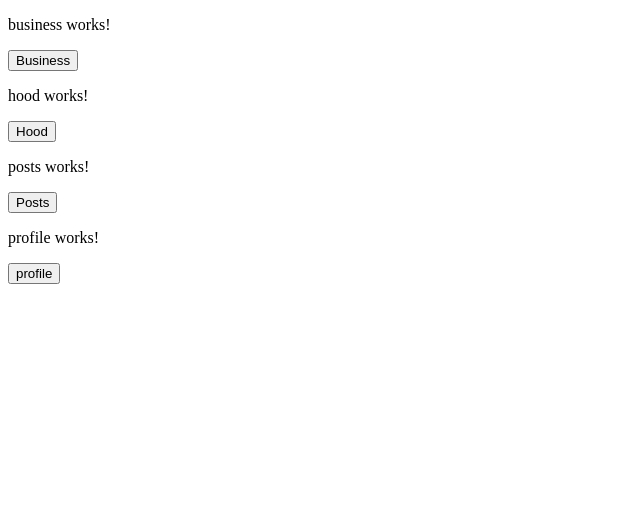
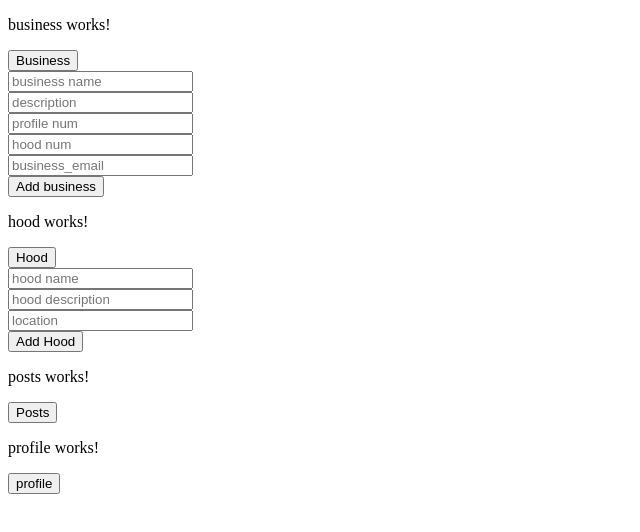
Before and after one commit to Burence1/hood, an Angular app: page / in a window 1280 px wide. Shown: the top 532 px of the page, without its empty margins (0-640 px from the left). Built offline with nearby package versions, Linux system fonts and the light colour scheme.

Commit message:
add update hood and business profiles

```diff
--- a/src/app/app.module.ts
+++ b/src/app/app.module.ts
@@ -3,7 +3,8 @@ import { ProfileService } from './services/profile/profile.service';
 import { HoodServiceService } from './services/hood/hood-service.service';
 import { NgModule } from '@angular/core';
 import { BrowserModule } from '@angular/platform-browser';
-import { HttpClientModule } from '@angular/common/http';
+import { HttpClientModule,HttpClientXsrfModule } from '@angular/common/http';
+import { FormsModule } from '@angular/forms';
 
 import { AppRoutingModule } from './app-routing.module';
 import { AppComponent } from './app.component';
@@ -11,6 +12,7 @@ import { HoodComponent } from './components/hood/hood.component';
 import { BusinessComponent } from './components/business/business.component';
 import { PostsComponent } from './components/posts/posts.component';
 import { ProfileComponent } from './components/profile/profile.component';
+
 
 
 @NgModule({
@@ -25,6 +27,8 @@ import { ProfileComponent } from './components/profile/profile.component';
     BrowserModule,
     AppRoutingModule,
     HttpClientModule,
+    FormsModule,
+    // HttpClientXsrfModule.withOptions({ headerName:"csrftoken"}),
   ],
   providers: [HoodServiceService,ProfileService,PostService],
   bootstrap: [AppComponent]
--- a/src/app/components/business/business.component.html
+++ b/src/app/components/business/business.component.html
@@ -9,3 +9,13 @@
     <li>hood: {{business.neighborhood}}</li>
   </ul>
 </div>
+
+<form #businessPost="ngForm" (ngSubmit)="onSubmit(businessPost.value)" method="POST">
+  <input type="text" name="business_name" ngModel placeholder="business name"><br>
+  <input type="text" name="business_desc" ngModel placeholder="description"><br>
+  <input type="text" name="profile" ngModel placeholder="profile num"><br>
+  <input type="text" name="neighborhood" ngModel placeholder="hood num"><br>
+  <input type="email" name="business_email" ngModel placeholder="business_email"><br>
+
+  <button type="submit">Add business</button>
+</form>
--- a/src/app/components/business/business.component.ts
+++ b/src/app/components/business/business.component.ts
@@ -24,7 +24,12 @@ export class BusinessComponent implements OnInit {
       }
     );
   }
+  onSubmit(business:any){
+    this.businessservice.create(business).subscribe((result)=>{
+      console.warn("result",result)
+    })
+    console.warn(business)
+  }
   ngOnInit(): void {
   }
-
 }
--- a/src/app/components/hood/hood.component.html
+++ b/src/app/components/hood/hood.component.html
@@ -8,3 +8,11 @@
   <li>location: {{hood.location}}</li>
 </ul>
 </div>
+
+<form #hoodPost="ngForm" (ngSubmit)="onSubmit(hoodPost.value)" method="POST">
+  <input type="text" name="name" ngModel placeholder="hood name"><br>
+  <input type="text" name="hood_desc" ngModel placeholder="hood description"><br>
+  <input type="text" name="location" ngModel placeholder="location"><br>
+
+  <button type="submit">Add Hood</button>
+</form>
--- a/src/app/components/hood/hood.component.ts
+++ b/src/app/components/hood/hood.component.ts
@@ -26,6 +26,12 @@ export class HoodComponent implements OnInit {
      }
      );
    }
+  onSubmit(hood: any) {
+    this.hoodservice.create(hood).subscribe((result) => {
+      console.warn("result", result)
+    })
+    console.warn(hood)
+  }
 
   ngOnInit(): void {
   }
--- a/src/app/interfaces/business.ts
+++ b/src/app/interfaces/business.ts
@@ -2,6 +2,7 @@ export interface Business {
   id:number
   business_name:string
   business_desc:string
+  business_email:any
   profile:number
   neighborhood:number
 }
--- a/src/app/services/business/business.service.ts
+++ b/src/app/services/business/business.service.ts
@@ -2,6 +2,7 @@ import { Business } from './../../interfaces/business';
 import { Observable } from 'rxjs';
 import { HttpClient } from '@angular/common/http';
 import { Injectable } from '@angular/core';
+
 
 
 @Injectable({
@@ -10,9 +11,15 @@ import { Injectable } from '@angular/core';
 export class BusinessService {
   url ='http://127.0.0.1:8000/api/business/'
 
-  constructor(private http:HttpClient) { }
+  constructor(private http:HttpClient) {
+
+   }
 
   fetchBusiness():Observable<Business[]>{
     return this.http.get<Business[]>(this.url);
   }
+
+  create(business:any) {
+    return this.http.post(this.url, business);
+  }
 }
--- a/src/app/services/hood/hood-service.service.ts
+++ b/src/app/services/hood/hood-service.service.ts
@@ -18,4 +18,7 @@ export class HoodServiceService {
      return this.http.get<Hood[]>(this.url);
 
    }
+  create(hood: any) {
+    return this.http.post(this.url, hood);
+  }
 }
```
